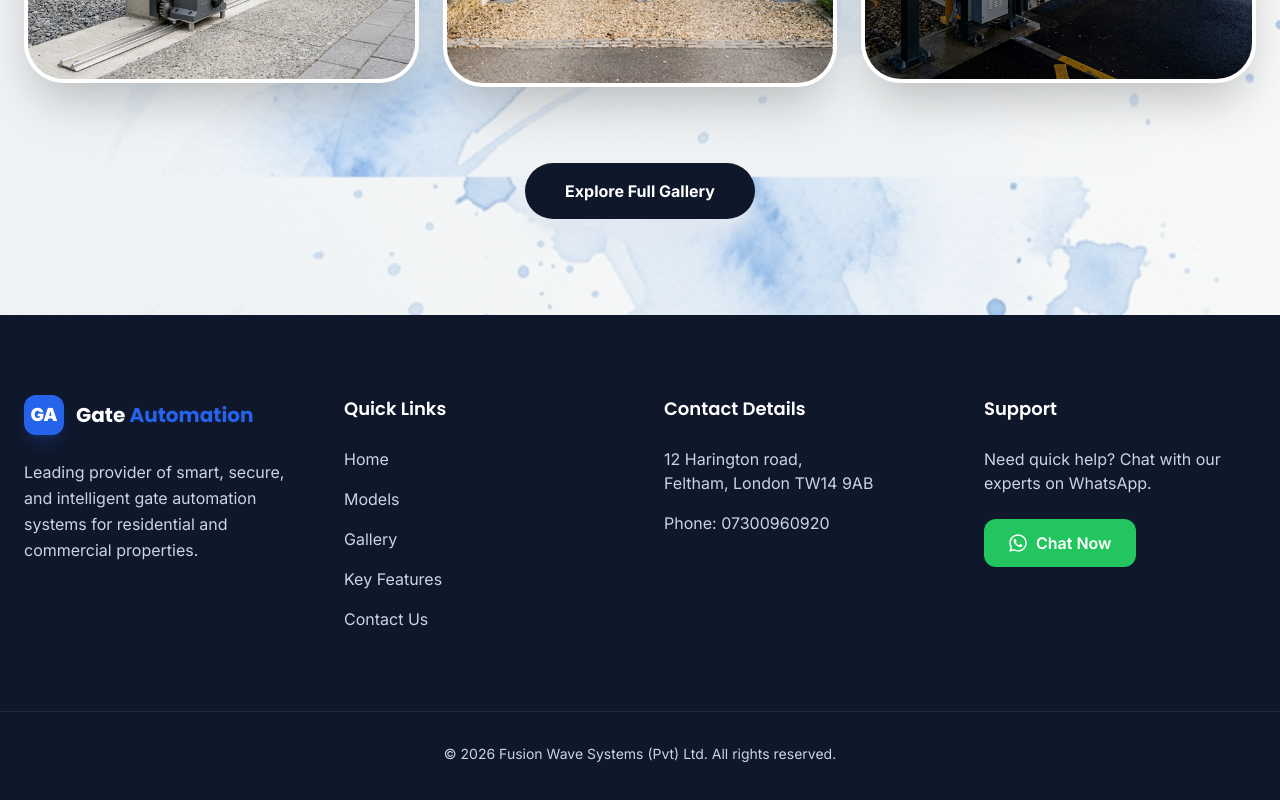
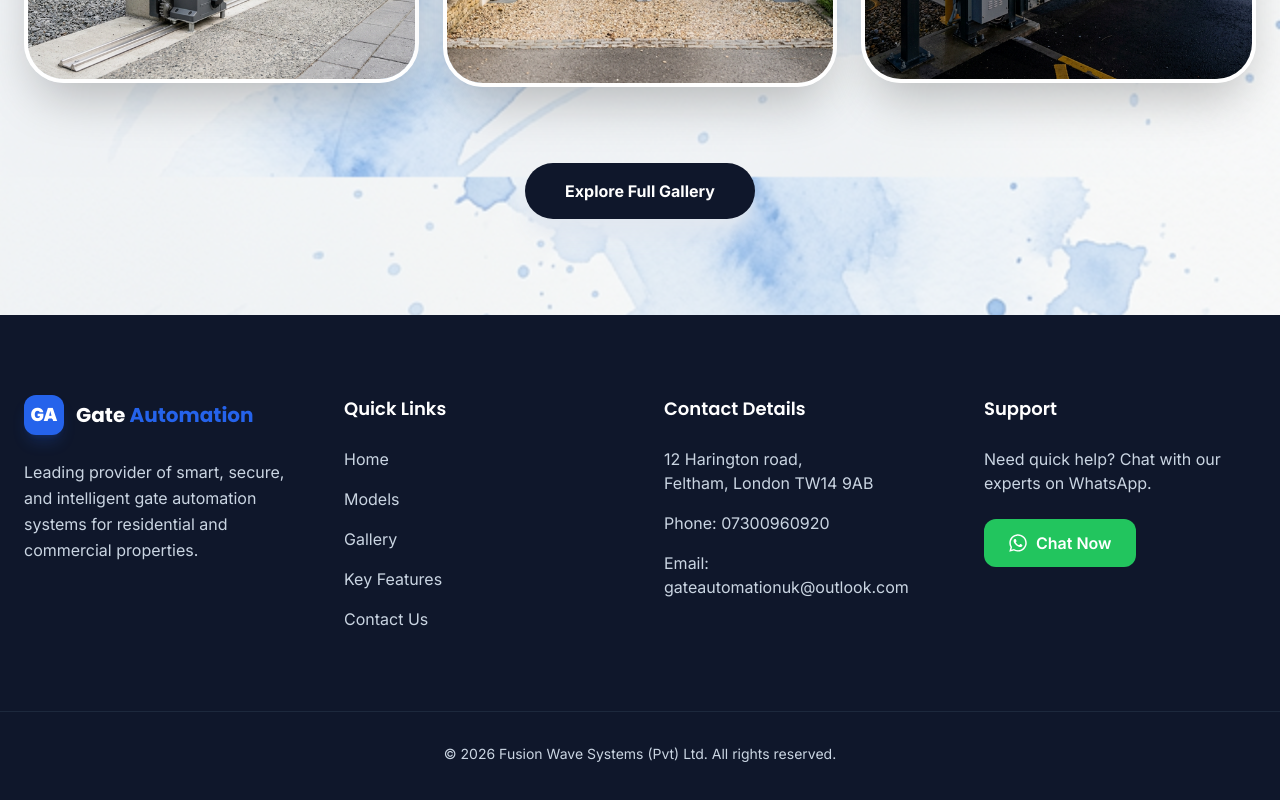
Before and after one commit to Piyumal-Bandaranayake/gate-automation, a Next.js app: page / in a window 1280 px wide. Shown: the part 4943-5743 px from the top of the page. Built offline with nearby package versions, Linux system fonts and the light colour scheme.

Commit message:
Added email address

```diff
--- a/src/components/Footer.jsx
+++ b/src/components/Footer.jsx
@@ -39,6 +39,7 @@ const Footer = () => {
           <ul className="space-y-4 text-sm md:text-base">
             <li>12 Harington road,<br />Feltham, London TW14 9AB</li>
             <li>Phone: 07300960920</li>
+            <li>Email: gateautomationuk@outlook.com</li>
           </ul>
         </div>
 
```
